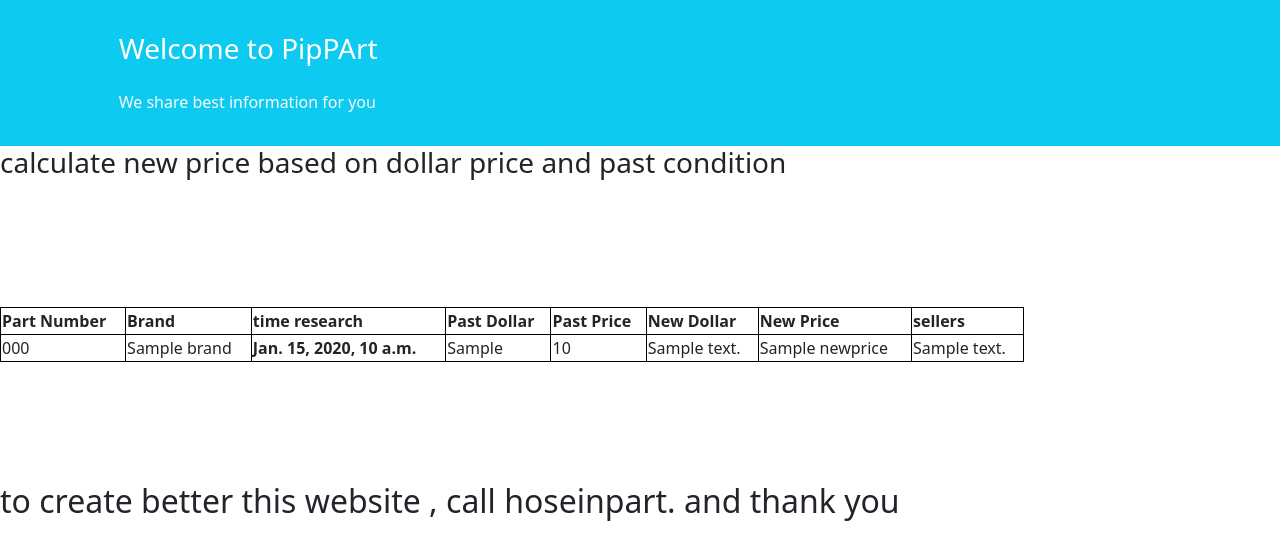
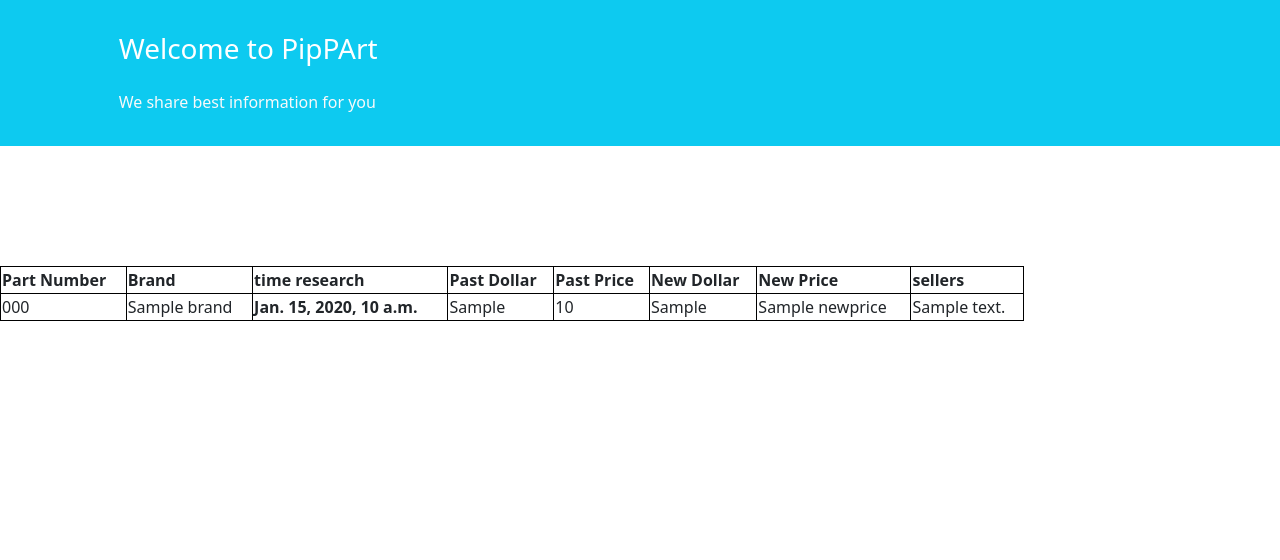
Before and after one commit to HakimGhaziali/calculator, a Django app: template config/templates/blog/post_result.html in a window 1280 px wide. Shown: the part 56-616 px from the top of the page. Run offline with Django 4.2, Linux system fonts and the light colour scheme; the template is opened without the code that fills it: most values are stand-ins (such as "Sample title", 1, 10 or a date in 2020).

```diff
--- a/config/blog/models.py
+++ b/config/blog/models.py
@@ -34,9 +34,6 @@ class Post(models.Model):
     class Meta:
         ordering = ('-publish',)
 
-    #def __str__(self):
-        #return f"{ self.partnumber } and { self.new_price }"
-
     def get_absolute_url(self):
         return reverse('blog:post_detail',
                        args=[self.publish.year,
--- a/config/blog/views.py
+++ b/config/blog/views.py
@@ -16,10 +16,10 @@ def post_list(request):
                 d2 = form.cleaned_data['today_dollar']
                 x = Post.objects.filter(partnumber=x).values()
                 for i in x:
-                    i['newprice'] = (int(d2) * int(i['past_price']))/int(i['past_dollar'])
-                    int(i['past_price']) + 1000
+                    i['newprice'] = int((int(d2) * int(i['past_price']))/int(i['past_dollar']))
+                    i['new_dollar'] = d2
 
-            context = {'x': x}
+            context = {'x': x  }
             return render(request , 'blog/post_result.html' , context )
 
         if request.method == "GET":
--- a/config/templates/blog/post_result.html
+++ b/config/templates/blog/post_result.html
@@ -15,7 +15,6 @@ table, th, td {
 <body>
 
 
-<h3>calculate new price based on dollar price and past condition </h3>
 
 
 <br>
@@ -43,7 +42,7 @@ table, th, td {
     <th>{{ x.created }}</th>
     <td>{{ x.past_dollar }}</td>
     <td>{{ x.past_price }}</td>
-    <td>{{ x.body }}</td>
+    <td>{{ x.new_dollar }}</td>
     <td>{{ x.newprice }}</td>
     <td>{{ x.body }}</td>
 
@@ -65,7 +64,6 @@ table, th, td {
 
 
 
-<h2> to create better this website , call hoseinpart. and thank you</h2>
 
 </body>
 </html>
```
Also changed, not shown: config/db.sqlite3.
